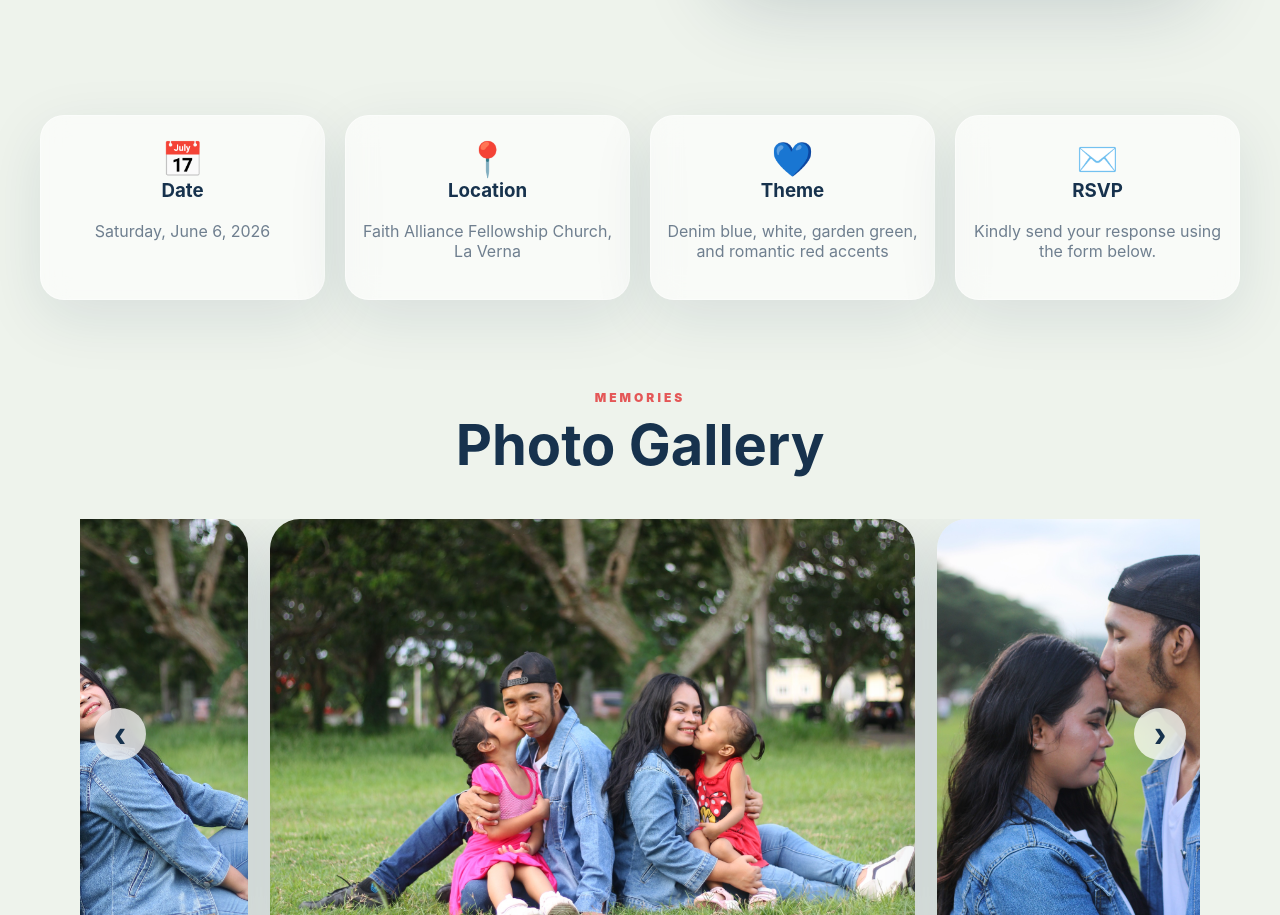
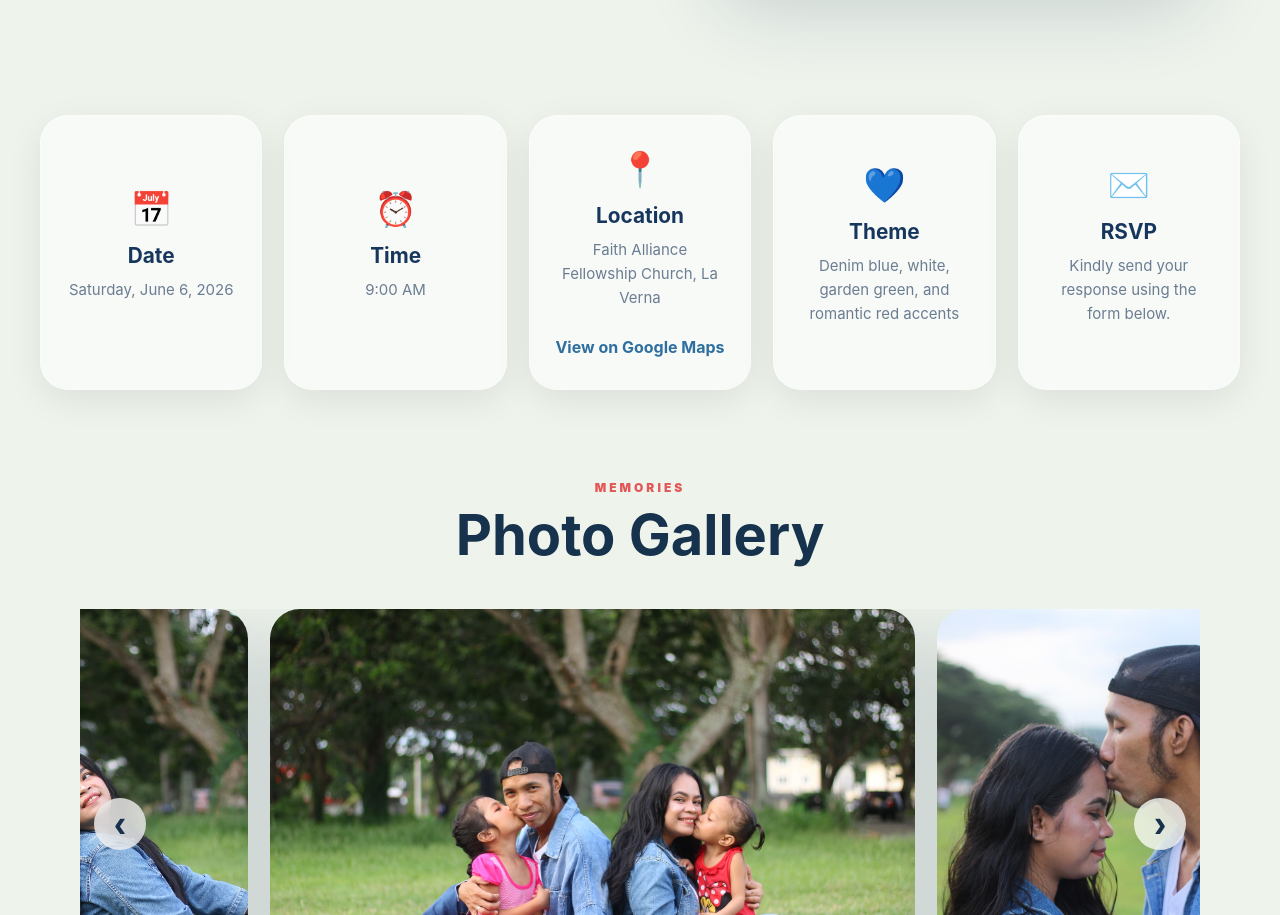
Before and after one commit to kentoyrosales123-cpu/RandM-RSVP, a website: page public/index.html in a window 1280 px wide. Shown: the part 1569-2484 px from the top of the page. Drawn offline with Linux system fonts and the light colour scheme.

Commit message:
Improved details section layout and location card

```diff
--- a/public/index.html
+++ b/public/index.html
@@ -109,9 +109,23 @@
       </div>
 
       <div class="detail-card">
+        <span>⏰</span>
+        <h3>Time</h3>
+        <p>9:00 AM</p>
+      </div>
+
+      <div class="detail-card">
         <span>📍</span>
         <h3>Location</h3>
         <p>Faith Alliance Fellowship Church, La Verna</p>
+        <a
+          class="map-link"
+          href="https://www.google.com/maps/search/?api=1&query=Faith%20Alliance%20Fellowship%20Church%20La%20Verna"
+          target="_blank"
+          rel="noopener noreferrer"
+        >
+          View on Google Maps
+        </a>
       </div>
 
       <div class="detail-card">
@@ -175,7 +189,7 @@
             />
           </div>
           <select name="willAttend" required>
-            <option value="" disabled selected>Will you attend?</option>
+            <option value="">Will you attend?</option>
             <option value="yes">Yes, I will attend</option>
             <option value="no">Sorry, I cannot attend</option>
           </select>
--- a/public/style.css
+++ b/public/style.css
@@ -566,28 +566,82 @@ h2 {
 /* DETAILS */
 .details {
   width: min(1200px, calc(100% - 32px));
-  margin: 40px auto;
+  margin: 50px auto;
   display: grid;
-  grid-template-columns: repeat(4, 1fr);
-  gap: 20px;
+  grid-template-columns: repeat(auto-fit, minmax(220px, 1fr));
+  gap: 22px;
+  align-items: stretch;
 }
 
 .detail-card {
+  background: rgba(255, 255, 255, 0.55);
+  backdrop-filter: blur(16px);
+  -webkit-backdrop-filter: blur(16px);
+  border-radius: 28px;
+  padding: 32px 24px;
   text-align: center;
-  padding: 22px 14px;
-  border-radius: 24px;
-  background: rgba(255, 255, 255, 0.62);
-  border: 1px solid rgba(255, 255, 255, 0.42);
-  backdrop-filter: blur(14px);
-  box-shadow: 0 18px 60px rgba(23, 50, 77, 0.1);
+  min-height: 230px;
+
+  display: flex;
+  flex-direction: column;
+  justify-content: center;
+  align-items: center;
+
+  border: 1px solid rgba(255, 255, 255, 0.4);
+  box-shadow:
+    0 10px 35px rgba(0, 0, 0, 0.08),
+    inset 0 1px 0 rgba(255, 255, 255, 0.4);
+
+  transition: all 0.35s ease;
+}
+
+.detail-card:hover {
+  transform: translateY(-8px);
+  box-shadow: 0 20px 40px rgba(47, 111, 159, 0.15);
 }
 
 .detail-card span {
   font-size: 34px;
+  margin-bottom: 14px;
+}
+
+.detail-card h3 {
+  font-size: 1.3rem;
+  color: #17365d;
+  margin-bottom: 10px;
+  font-weight: 700;
 }
 
 .detail-card p {
-  color: var(--muted);
+  color: #6b7d92;
+  line-height: 1.6;
+  font-size: 15px;
+}
+
+.map-link {
+  margin-top: 12px;
+  display: inline-block;
+  text-decoration: none;
+  color: #2f6f9f;
+  font-weight: 700;
+  transition: all 0.3s ease;
+}
+
+.map-link:hover {
+  color: #17365d;
+  transform: translateY(-2px);
+}
+
+/* Responsive */
+@media (max-width: 768px) {
+  .details {
+    grid-template-columns: 1fr;
+  }
+
+  .detail-card {
+    min-height: auto;
+    padding: 28px 22px;
+  }
 }
 
 /* GALLERY CAROUSEL */
```
